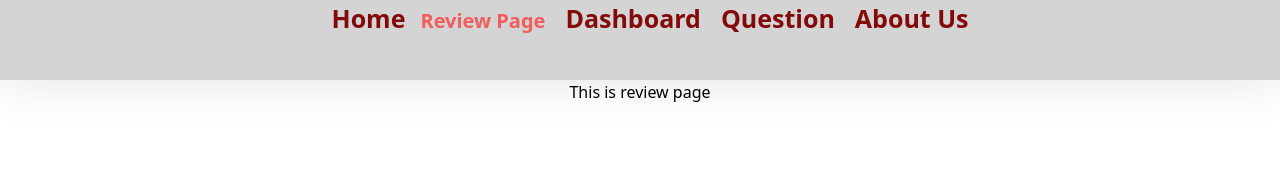
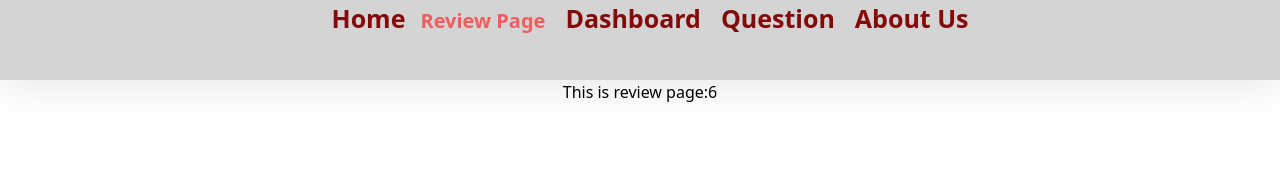
Before and after one commit to tashfiaislamistila/makeupAlley-product-review, a React (Create React App) app: page /review in a window 1280 px wide. Shown: the top 170 px of the page. Built offline with nearby package versions, Linux system fonts and the light colour scheme.

Commit message:
create custom hook commit

```diff
--- a/src/Component/Home/Home.js
+++ b/src/Component/Home/Home.js
@@ -1,12 +1,12 @@
 import React from 'react';
 import lipstick from '../../Image/lipstick.jpg'
-import redlips from '../../Image/redlips.jpg'
+
 const Home = () => {
     return (
         <div>
             <div className='text-6xl text-red-700 mt-8'>
                 <h1>MakeupAlley</h1>
-                <h1 className='text-6xl text-neutral-800'>Retro Matte Ruby Woo Lipstick </h1>
+                <h1 className='text-6xl text-neutral-800'>Retro Matte Mac Ruby Woo Lipstick </h1>
             </div>
             <div className='mt-8  text-2xl font-light'>
                 <p>Let's begin by stating the obvious: It's never too late to become a lipstick girl. Whether you've previously been someone who loves swiping on a statement red lip for a night out, who has always kept your go-to neutral buried at the bottom of your purse, or who has really never worn lipstick ever, 2021 is the time to enjoy the makeup accessory for what it is: fabulously fun. We've rounded up all the different lipsticks to try out throughout the year, from collagen-boosting, skin-nourishing formulas to come-hither bright color options to strikingly bold matte finishes. We've even thrown in one or two barely-there balmy tints that are perfect for those beginning their lipstick journey.
@@ -16,7 +16,7 @@ const Home = () => {
             </div>
             <button className='bg-red-500 hover:bg-red-700 text-white font-bold py-2 px-4 rounded mt-8'>Live Demo</button>
             <div className='mt-8'>
-                <div className='w-1/3 mx-auto pb-10'>
+                <div className='w-1/2 mx-auto pb-10'>
                     <img src={lipstick} alt="" />
                 </div>
             </div>
--- a/src/Component/Review/Review.js
+++ b/src/Component/Review/Review.js
@@ -1,9 +1,11 @@
 import React from 'react';
+import useReviews from '../../CustomHooks/useReviews';
 
 const Review = () => {
+    const [reviews, setReviews] = useReviews();
     return (
         <div>
-            <h2>This is review page</h2>
+            <h2>This is review page:{reviews.length}</h2>
         </div>
     );
 };
--- /dev/null
+++ b/src/CustomHooks/useReviews.js
@@ -0,0 +1,13 @@
+import { useEffect, useState } from "react"
+
+const useReviews = () => {
+    const [reviews, setReviews] = useState([]);
+    useEffect(() => {
+        fetch('reviews.json')
+            .then(res => res.json())
+            .then(data => setReviews(data))
+    }, []);
+    return [reviews, setReviews];
+}
+
+export default useReviews;
```
Also changed, not shown: public/reviews.json (renamed from public/data.json).
